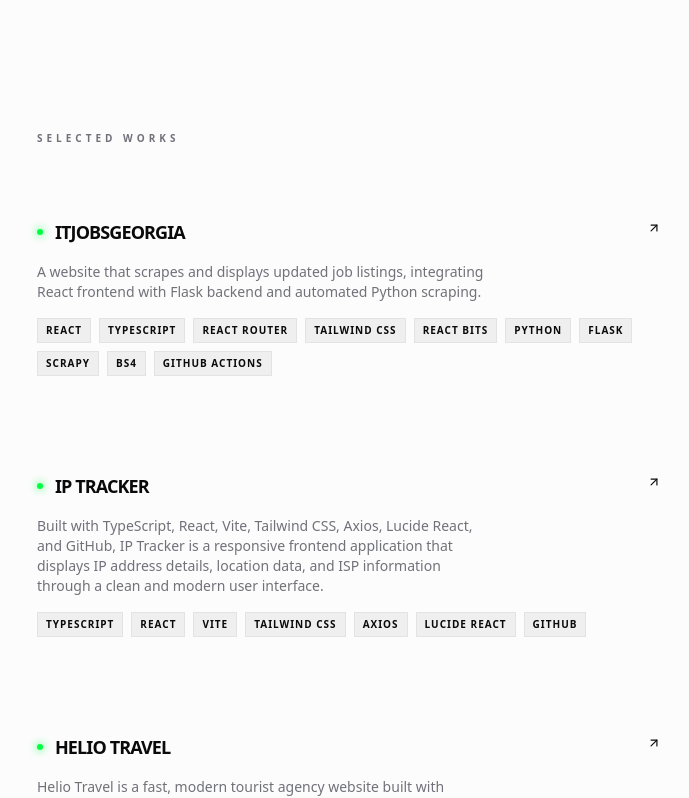
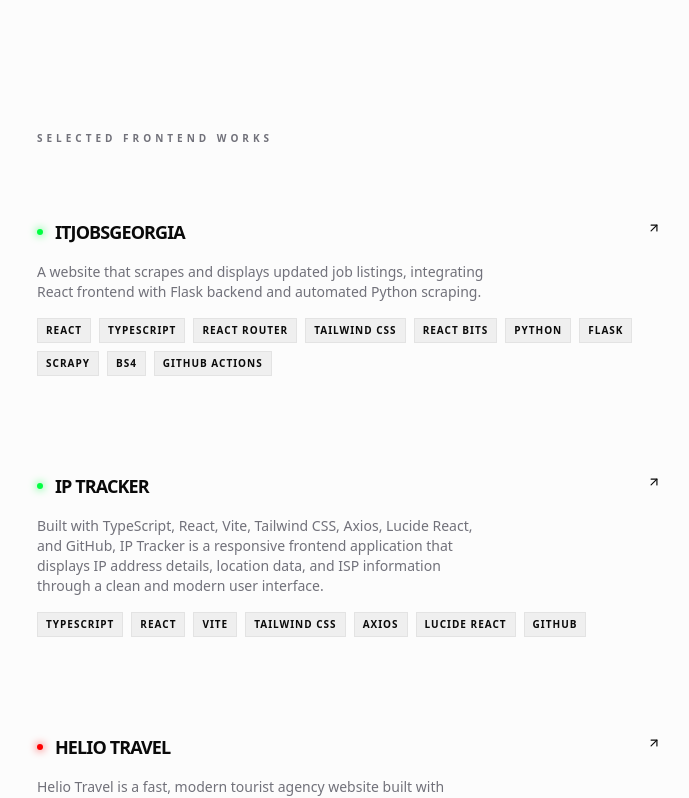
Before and after one commit to DarkLordGeo/next_portfolio, a Next.js app: page / in a window 1280 px wide. Shown: the part 1243-2041 px from the top of the page, without its empty margins (291-980 px from the left). Built offline with nearby package versions, Linux system fonts and the light colour scheme.

Commit message:
Fixed image loading , hosted in on cloudinary. Added seperate section for C# work , will populate it later.

```diff
--- a/app/globals.css
+++ b/app/globals.css
@@ -5,6 +5,7 @@
 @theme {
     --color-off-white:#fcfcfc;
     --color-accent:#00ff41;
+    --color-down:#ff0000;
     --color-stark-black:#0a0a0a;
     --color-stark-gray:#71717a
 }
@@ -24,6 +25,14 @@
             display: inline-block;
             box-shadow: 0 0 8px theme('colors.accent');
         }
+        .blinking-dot-down{
+            width: 6px;
+            height: 6px;
+            background-color: theme('colors.down');
+            border-radius: 50%;
+            display: inline-block;
+            box-shadow: 0 0 8px theme('colors.down');
+        }
         .minimal-card {
             @apply border-b border-black/5 py-12 last:border-0;
         }
--- a/app/page.tsx
+++ b/app/page.tsx
@@ -79,7 +79,7 @@ export default function Home() {
       {/* projects */}
 
       <section className="mb-32">
-        <h2 className="text-[10px] font-black uppercase tracking-[0.4em] text-stark-gray mb-6">Selected Works</h2>
+        <h2 className="text-[10px] font-black uppercase tracking-[0.4em] text-stark-gray mb-6">Selected Frontend Works</h2>
         <div className="flex flex-col">
 
           <a href="https://itjobsgeorgia.netlify.app/">
@@ -157,7 +157,7 @@ export default function Home() {
             <div className="minimal-card group hover:ml-1 transition-all cursor-pointer">
               <div className="flex justify-between items-start mb-4">
                 <div className="flex items-center gap-3">
-                  <span className="blinking-dot"></span>
+                  <span className="blinking-dot-down"></span>
                   <h3 className="text-lg font-extrabold uppercase tracking-tighter group-hover:underline decoration-accent decoration-2 cursorpoin">Helio Travel</h3>
                 </div>
                 <span className="material-symbols-outlined text-sm font-light group-hover:mr-1 transition-all"><ArrowUpRight width={14} height={20} /></span>
@@ -197,8 +197,35 @@ export default function Home() {
               </div>
             </div>
           </a>
+
         </div>
       </section>
+
+      {/* <section className="mb-32">
+        <h2 className="text-[10px] font-black uppercase tracking-[0.4em] text-stark-gray mb-6">Selected C# Works</h2>
+        <div className="flex flex-col">
+
+          <a href="https://github.com/DarkLordGeo/SnakeXenzia">
+            <div className="minimal-card group hover:ml-1 transition-all cursor-pointer">
+              <div className="flex justify-between items-start mb-4">
+                <div className="flex items-center gap-3">
+                  <span className="blinking-dot"></span>
+                  <h3 className="text-lg font-extrabold uppercase tracking-tighter group-hover:underline decoration-accent decoration-2 cursorpoin">TicTacToe</h3>
+                </div>
+                <span className="material-symbols-outlined text-sm font-light group-hover:mr-1 transition-all">
+                  <ArrowUpRight width={14} height={20} />
+                </span>
+              </div>
+              <p className="text-sm text-stark-gray font-medium max-w-md">
+               A simple game written in C# using Console, showing output in terminal
+              </p>
+              <div className="flex flex-wrap gap-2 mt-4">
+                <span className="text-[10px] font-black uppercase tracking-widest bg-black/5 px-2 py-1 border border-black/5">C#</span>
+              </div>
+            </div>
+          </a>
+        </div>
+      </section> */}
 
       {/* hackathons */}
 
@@ -219,7 +246,7 @@ export default function Home() {
             </div>
             <Image
               className="rounded-md mt-8 hover:scale-101 transition-all"
-              src={'https://media.licdn.com/dms/image/v2/D5622AQFMnwZxspr00g/feedshare-shrink_800/B56Z7aVi8xGgAg-/0/1781779542093?e=1783555200&v=beta&t=GRLjz-2eewsQmEYglsLKy7XWLfYG7171SIradZ02PSE'}
+              src={'https://res.cloudinary.com/di4lzdrlk/image/upload/v1785907661/1781779542093_kumrv3.jpg'}
               alt='Nakadi Hub hackathon image'
               width={1000}
               height={100}
```
Also changed, not shown: 1 other file (tests, documents, lock files or other folders).
